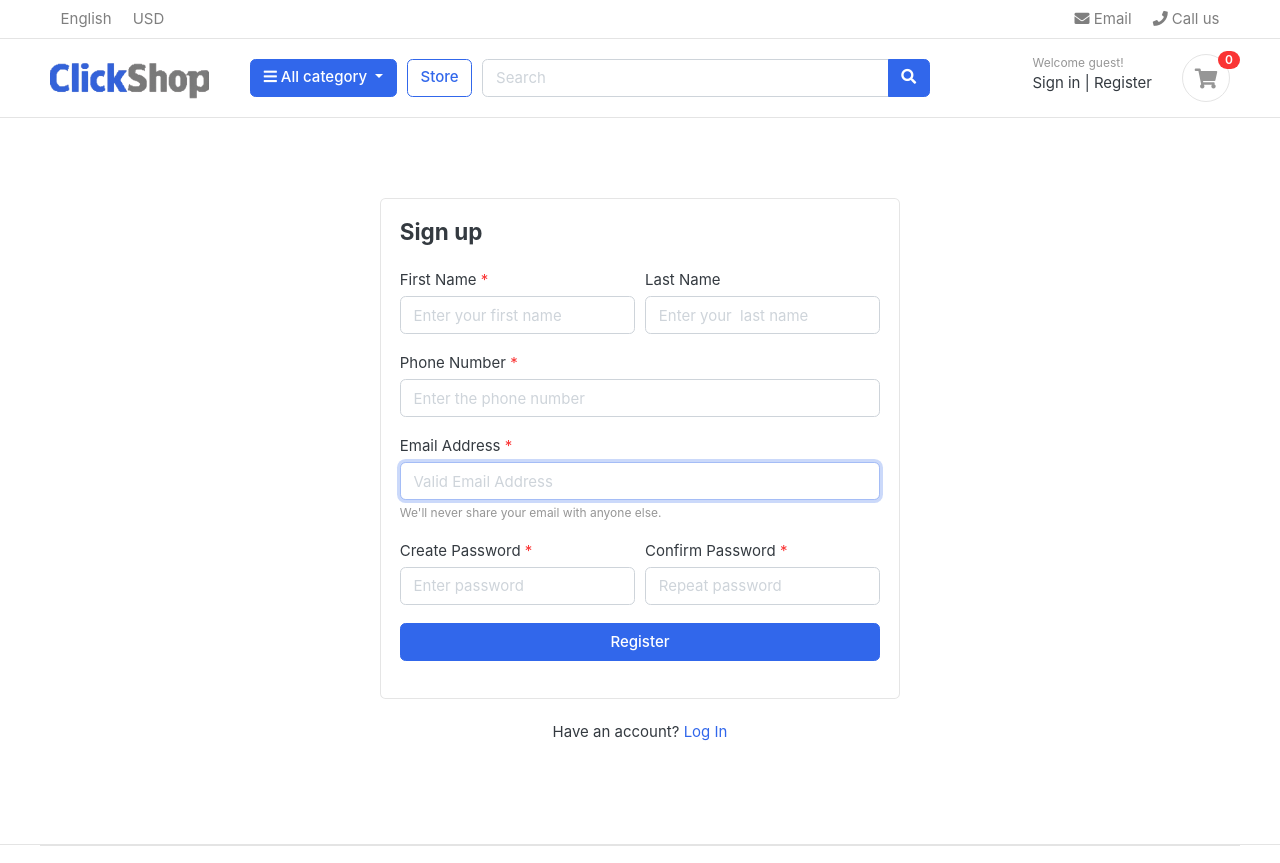
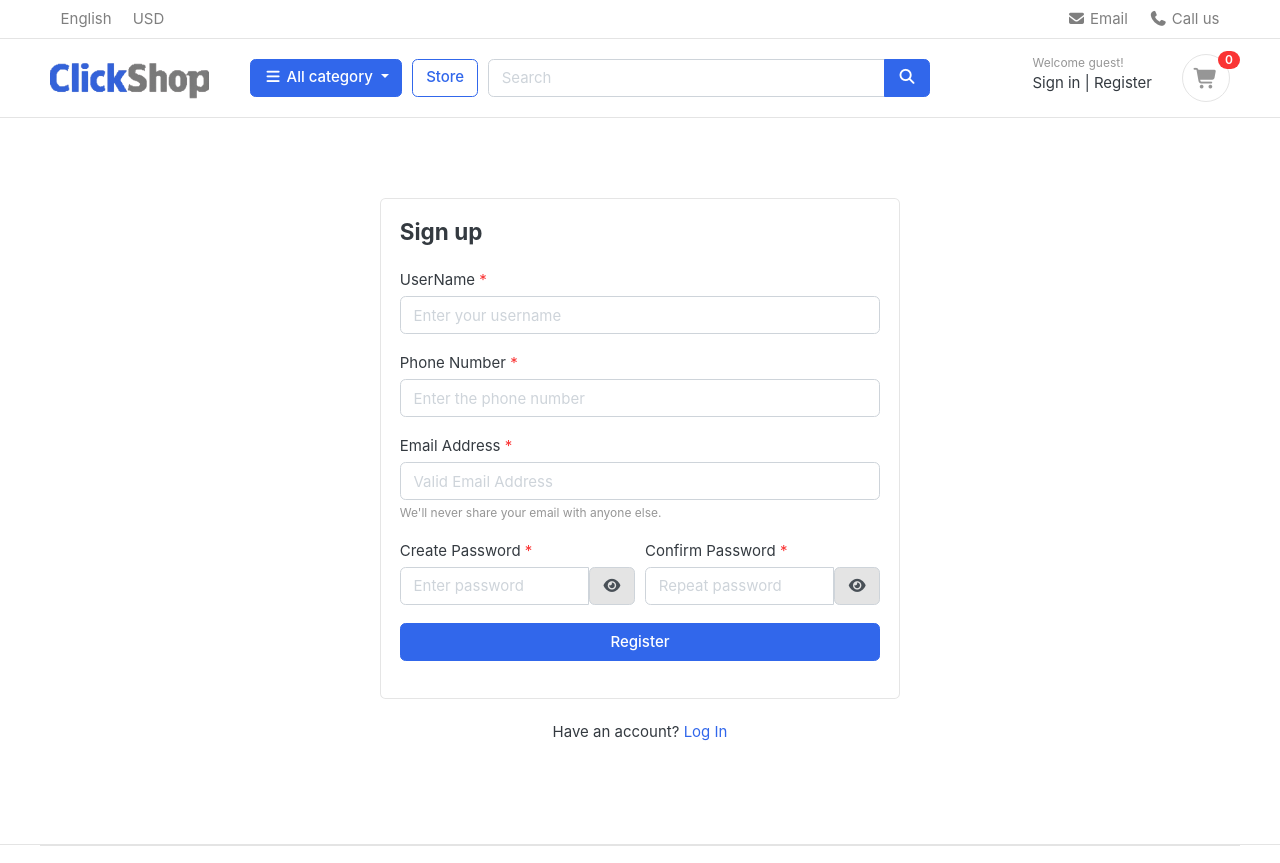
Before and after one commit to Sushank-Code/ClickShop, a Django app: page /accounts/registration/ in a window 1280 px wide. Shown: the top 863 px of the page. Run offline with Django 5.2, Linux system fonts and the light colour scheme; tables that the repository leaves empty hold one stand-in row (values such as "Sample post"); one stand-in notice (Sample message) is shown; some libraries are stand-ins or nearby versions; some web fonts are replaced.

Commit message:
Login and logout & (Message Implementation)

```diff
--- a/eproject/accounts/forms.py
+++ b/eproject/accounts/forms.py
@@ -18,35 +18,28 @@
             'placeholder': 'Repeat password',
         })
     )
-    # For required (to set false)
-    last_name = forms.CharField(
-        label="Last Name",
-        required=False,
-        widget=forms.TextInput(attrs={
-            'placeholder': 'Enter your  last name',
-        })
-    )
 
     class Meta:
         model = Account
-        fields = ["first_name","last_name","phone","email","password1","password2"]
+        fields = ["username","phone","email","password1","password2"]
 
         labels = {
-            'first_name' : 'First Name',
+            'username' : 'UserName',
+            'phone' : 'Phone Number',
             'email' : 'Email Address',
-            'phone' : 'Phone Number',
         }
 
         widgets = {
-            'first_name':forms.TextInput(attrs={
-                'placeholder':'Enter your first name',
+            'username':forms.TextInput(attrs={
+                'placeholder':'Enter your username',
+                'autocomplete':'off',
+            }),
+            'phone':forms.TextInput(attrs={
+                'placeholder':'Enter the phone number',
             }),
             'email':forms.EmailInput(attrs={
                 'placeholder':'Valid Email Address',
-                'autocomplete':"off"
-            }),
-            'phone':forms.TextInput(attrs={
-                'placeholder':'Enter the phone number',
+                'autocomplete':'off',
             }),
         }
 
@@ -56,7 +49,21 @@
         for field in self.fields:
             self.fields[field].widget.attrs['class'] = 'form-control'
 
+        # Remove autofocus from all fields
+        for field in self.fields.values():
+            if 'autofocus' in field.widget.attrs:
+                del field.widget.attrs['autofocus']
+
     # Validation
+
+    def clean_username(self):
+        username = self.cleaned_data.get('username')
+
+        if Account.objects.filter(username=username).exists():
+            raise forms.ValidationError("UserName already taken")
+
+        return username
+
     def clean_email(self):
         email = self.cleaned_data.get('email')
 
--- a/eproject/accounts/models.py
+++ b/eproject/accounts/models.py
@@ -20,7 +20,7 @@
             last_name = last_name,
         )
         user.set_password(password)
-        user.save(using=self.db)
+        user.save(using=self._db)
         return user
 
     # Create a super user
@@ -37,7 +37,7 @@
         user.is_staff = True
         user.is_superuser = True
 
-        user.save(using=self.db)
+        user.save(using=self._db)
         return user
 
 class Account(AbstractBaseUser,PermissionsMixin):
--- a/eproject/accounts/templates/accounts/registration.html
+++ b/eproject/accounts/templates/accounts/registration.html
@@ -1,5 +1,9 @@
 {% extends 'kartapp/base.html' %}
 {% load static %}
+
+{% block js %}
+<script src="{% static 'kartapp/js/register.js' %}" type="text/javascript"></script>
+{% endblock js %}
 
 {% block content %}
 
@@ -8,85 +12,101 @@
     <!-- ============================ COMPONENT REGISTER   ================================= -->
     <div class="card mx-auto" style="max-width:520px; margin-top:40px;">
         <article class="card-body">
+            {% include 'kartapp/includes/alert.html' %}
             <header class="mb-4">
                 <h4 class="card-title">Sign up</h4>
             </header>
             <form action="{% url 'Registration' %}" method="post">
                 {% csrf_token %}
-                <div class="form-row">
-                    <div class="col form-group">
-                        <label for="{{ rform.first_name.id_for_label }}">{{ rform.first_name.label }}</label>
-                        {% comment %} <input type="text" class="form-control" placeholder=""> {% endcomment %}
-                        {% if rform.first_name.field.required %}
-                        <span class="text-danger">*</span>
-                        {% endif %}
-                        {{ rform.first_name }}
-                        {% if rform.first_name.errors %}
-                        {% for e in rform.first_name.errors %}
-                        <span class="text-danger"> {{ e }}</span>
-                        {% endfor %}
-                        {% endif %}
-                    </div> <!-- form-group end.// -->
-                    <div class="col form-group">
-                        <label for="{{ rform.last_name.id_for_label }}">{{ rform.last_name.label }}</label>
-                        {% if rform.last_name.field.required %}
-                        <span class="text-danger">*</span>
-                        {% endif %}
-                        {{ rform.last_name }}
-                    </div> <!-- form-group end.// -->
-                </div> <!-- form-row end.// -->
+                <div class="form-group ">
+                    <label for="{{ rform.username.id_for_label }}">{{ rform.username.label }}</label>
 
+                    {% if rform.username.field.required %}
+                    <span class="text-danger">*</span>
+                    {% endif %}
+
+                    {{ rform.username }}
+
+                    {% if rform.username.errors %}
+                    {% for e in rform.username.errors %}
+                    <span class="text-danger"> {{ e }}</span>
+                    {% endfor %}
+                    {% endif %}
+
+                </div> <!-- form-group end.// -->
                 <div class="form-group ">
                     <label for="{{ rform.phone.id_for_label }}">{{ rform.phone.label }}</label>
+
                     {% if rform.phone.field.required %}
                     <span class="text-danger">*</span>
                     {% endif %}
+
                     {{ rform.phone }}
+
                     {% if rform.phone.errors %}
                     {% for e in rform.phone.errors %}
                     <span class="text-danger"> {{ e }}</span>
                     {% endfor %}
                     {% endif %}
+
                 </div> <!-- form-group end.// -->
 
                 <div class="form-group">
                     <label for="{{ rform.email.id_for_label }}">{{ rform.email.label }}</label>
+
                     {% if rform.email.field.required %}
                     <span class="text-danger">*</span>
                     {% endif %}
+
                     {{ rform.email }}
+
                     {% if rform.email.errors %}
                     {% for e in rform.email.errors %}
                     <span class="text-danger"> {{ e }}</span>
                     {% endfor %}
                     {% endif %}
                     <small class="form-text text-muted">We'll never share your email with anyone else.</small>
+
                 </div> <!-- form-group end.// -->
 
                 <div class="form-row">
                     <div class="form-group col-md-6">
                         <label for="{{ rform.password1.id_for_label }}">{{ rform.password1.label }}</label>
+
                         {% if rform.password1.field.required %}
                         <span class="text-danger">*</span>
                         {% endif %}
+
+                        <div class="input-group">
                         {{ rform.password1 }}
+                        <span class="input-group-text pw1" style="cursor: pointer;"><i class="fa-solid fa-eye eye1"></i>
+                        </div>
+
                         {% if rform.password1.errors %}
                         {% for e in rform.password1.errors %}
                         <li class="text-danger">{{ e }}</li>
                         {% endfor %}
                         {% endif %}
+
                     </div> <!-- form-group end.// -->
                     <div class="form-group col-md-6">
                         <label for="{{ rform.password2.id_for_label }}">{{ rform.password2.label }}</label>
+
                         {% if rform.password2.field.required %}
                         <span class="text-danger">*</span>
                         {% endif %}
+
+                        <div class="input-group">
                         {{ rform.password2 }}
+                        <span class="input-group-text pw2" style="cursor: pointer;"><i class="fa-solid fa-eye eye2"></i></span>
+                        </div>
+
                         {% if rform.password2.errors %}
                         {% for e in rform.password2.errors %}
                         <li class="text-danger">{{ e }}</li>
                         {% endfor %}
                         {% endif %}
+
                     </div> <!-- form-group end.// -->
                 </div>
 
@@ -97,7 +117,7 @@
             </form>
         </article><!-- card-body.// -->
     </div> <!-- card .// -->
-    <p class="text-center mt-4">Have an account? <a href="">Log In</a></p>
+    <p class="text-center mt-4">Have an account? <a href="{% url 'Signin' %}">Log In</a></p>
     <br><br>
     <!-- ============================ COMPONENT REGISTER  END.// ================================= -->
 
--- a/eproject/accounts/urls.py
+++ b/eproject/accounts/urls.py
@@ -3,6 +3,6 @@
 
 urlpatterns = [
     path('registration/',views.registration,name='Registration'),
-    path('login/',views.login,name='Login'),
+    path('signin/',views.signin,name='Signin'),
     path('logout/',views.logout_view,name='Logout'),
 ]
--- a/eproject/accounts/views.py
+++ b/eproject/accounts/views.py
@@ -1,14 +1,18 @@
 from django.shortcuts import render,redirect
 from accounts.forms import RegistrationForm
+from django.contrib import messages
+from django.contrib.auth import login,authenticate,logout
+from django.contrib.auth.decorators import login_required
 
 # Create your views here.
+
 def registration(request):
     if request.method == "POST":
         rform = RegistrationForm(request.POST)
         if rform.is_valid():
-            username = rform.cleaned_data['email'].split("@")[0]
+            messages.success(request,"Registration Successful")
             rform.save()
-            return redirect('Login')
+            return redirect('Registration')
     else:
         rform = RegistrationForm()
     context = {
@@ -16,9 +20,29 @@
     }
     return render(request,'accounts/registration.html',context)
 
+def signin(request):
 
-def login(request):
-    return render(request,'accounts/login.html')
+    if request.method == "POST":
+        email = request.POST.get('email')
+        password = request.POST.get('password')
 
+        if not email or not password:
+            messages.error(request,"Both fields are required")
+
+        else:
+            user = authenticate(request,email= email,password= password)
+
+            if user is not None:
+                login(request,user)
+                messages.success(request,"Login Successful")
+                return redirect('Signin')
+            else:
+                messages.error(request,"Invalid login credentials")
+
+    return render(request,'accounts/signin.html')
+
+@login_required
 def logout_view(request):
-    pass
+    logout(request)
+    messages.success(request, "Logged Out !")
+    return redirect('Signin')
--- a/eproject/eproject/settings.py
+++ b/eproject/eproject/settings.py
@@ -135,3 +135,8 @@
 # https://docs.djangoproject.com/en/5.2/ref/settings/#default-auto-field
 
 DEFAULT_AUTO_FIELD = 'django.db.models.BigAutoField'
+
+from django.contrib.messages import constants as messages
+MESSAGE_TAGS = {messages.ERROR : 'danger'}
+
+LOGIN_URL = 'Signin'
--- /dev/null
+++ b/eproject/kartapp/static/kartapp/js/register.js
@@ -0,0 +1,31 @@
+let eye_btn1 = document.querySelector('.eye1')
+let pwinput1 = document.querySelector('.pw1')
+let show_password = document.querySelector('#id_password1')
+
+let eye_btn2 = document.querySelector('.eye2')
+let pwinput2 = document.querySelector('.pw2')
+let show_password2 = document.querySelector('#id_password2')
+
+pwinput1.addEventListener('click',()=>{
+    if (eye_btn1.classList.contains('fa-eye')) {
+        eye_btn1.classList.replace("fa-eye","fa-eye-slash")
+        show_password.type = "text"
+
+    }
+    else{
+        eye_btn1.classList.replace("fa-eye-slash","fa-eye")
+        show_password.type = "password"
+    }
+})
+
+pwinput2.addEventListener('click',()=>{
+    if (eye_btn2.classList.contains('fa-eye')) {
+        eye_btn2.classList.replace("fa-eye","fa-eye-slash")
+        show_password2.type = "text"
+
+    }
+    else{
+        eye_btn2.classList.replace("fa-eye-slash","fa-eye")
+        show_password2.type = "password"
+    }
+})
--- a/eproject/kartapp/static/kartapp/js/script.js
+++ b/eproject/kartapp/static/kartapp/js/script.js
@@ -52,8 +52,9 @@
 	} // end if
 
 
-
-
-
 });
 // jquery end
+
+setTimeout(function(){
+    $('#message').fadeOut('slow')
+},4000)
--- a/eproject/kartapp/templates/kartapp/base.html
+++ b/eproject/kartapp/templates/kartapp/base.html
@@ -12,11 +12,7 @@
 
     <link href="{% static 'kartapp/images/favicon.ico' %}" rel="shortcut icon" type="image/x-icon">
 
-    <!-- jQuery -->
-    <script src="{% static 'kartapp/js/jquery-2.0.0.min.js' %}" type="text/javascript"></script>
-
     <!-- Bootstrap4 files-->
-    <script src="{% static 'kartapp/js/bootstrap.bundle.min.js' %}" type="text/javascript"></script>
     <link href="{% static 'kartapp/css/bootstrap.css' %}" rel="stylesheet" type="text/css" />
 
     <!-- Font awesome 5 -->
@@ -26,11 +22,30 @@
     <link href="{% static 'kartapp/css/ui.css' %}" rel="stylesheet" type="text/css" />
     <link href="{% static 'kartapp/css/responsive.css' %}" rel="stylesheet"
         media="only screen and (max-width: 1200px)" />
+    <link rel="stylesheet" href="https://cdnjs.cloudflare.com/ajax/libs/font-awesome/7.0.1/css/all.min.css" integrity="sha512-2SwdPD6INVrV/lHTZbO2nodKhrnDdJK9/kg2XD1r9uGqPo1cUbujc+IYdlYdEErWNu69gVcYgdxlmVmzTWnetw==" crossorigin="anonymous" referrerpolicy="no-referrer" />
+</head>
+
+<body>
+    {% include 'kartapp/includes/header.html' %}
+
+    {% block content %}
+    {% comment %} content {% endcomment %}
+    {% endblock content %}
+
+    {% include 'kartapp/includes/footer.html' %}
+
+    <!-- jQuery -->
+    <script src="{% static 'kartapp/js/jquery-2.0.0.min.js' %}" type="text/javascript"></script>
+
+    <script src="{% static 'kartapp/js/bootstrap.bundle.min.js' %}" type="text/javascript"></script>
 
     <!-- custom javascript -->
     <script src="{% static 'kartapp/js/script.js' %}" type="text/javascript"></script>
 
+    {% block js %}{% endblock js %}
+
     <script type="text/javascript">
+
         /// some script
 
         // jquery ready start
@@ -41,16 +56,6 @@
         // jquery end
     </script>
 
-</head>
-
-<body>
-    {% include 'kartapp/includes/header.html' %}
-
-    {% block content %}
-        {% comment %} content {% endcomment %}
-    {% endblock content %}
-
-    {% include 'kartapp/includes/footer.html' %}
 </body>
 
 </html>
--- /dev/null
+++ b/eproject/kartapp/templates/kartapp/includes/alert.html
@@ -0,0 +1,16 @@
+
+{% if messages %}
+
+{% for message in messages %}
+
+<div id="message" class="container">
+    <div {% if message.tags %} class="alert alert-{{ message.tags }}"{% endif %} role="alert">
+        {% if message.level == DEFAULT_MESSAGE_LEVELS.ERROR %}Error: {% endif %}
+        {{ message }}
+        <button type="button" class="close" data-dismiss="alert" aria-label="Close"><span aria-hidden="true">&times;</span></button>
+    </div>
+</div>
+
+{% endfor %}
+
+{% endif %}
--- a/eproject/kartapp/templates/kartapp/includes/header.html
+++ b/eproject/kartapp/templates/kartapp/includes/header.html
@@ -63,11 +63,19 @@
 				<div class="col-lg-3 col-sm-6 col-8 order-2 order-lg-3">
 					<div class="d-flex justify-content-end mb-3 mb-lg-0">
 						<div class="widget-header">
+							{% if user.is_authenticated %}
+							<small class="title text-dark">Welcome, <strong>{{ request.user.username }}</strong></small>
+							<div>
+								<a href="#">Dashboard</a> <span class="dark-transp"> | </span>
+								<a href="{% url 'Logout' %}"> Logout </a>
+							</div>
+							{% else %}
 							<small class="title text-muted">Welcome guest!</small>
 							<div>
-								<a href="{% url 'Login' %}">Sign in</a> <span class="dark-transp"> | </span>
+								<a href="{% url 'Signin' %}">Sign in</a> <span class="dark-transp"> | </span>
 								<a href="{% url 'Registration' %}"> Register</a>
 							</div>
+							{% endif %}
 						</div>
 						<a href="{% url 'cart' %}" class="widget-header pl-3 ml-3">
 							<div class="icon icon-sm rounded-circle border"><i class="fa fa-shopping-cart"></i></div>
```
Also changed, not shown: eproject/accounts/templates/accounts/login.html (deleted, +0 -8 lines), eproject/accounts/templates/accounts/signin.html (added, +40 -0 lines).
